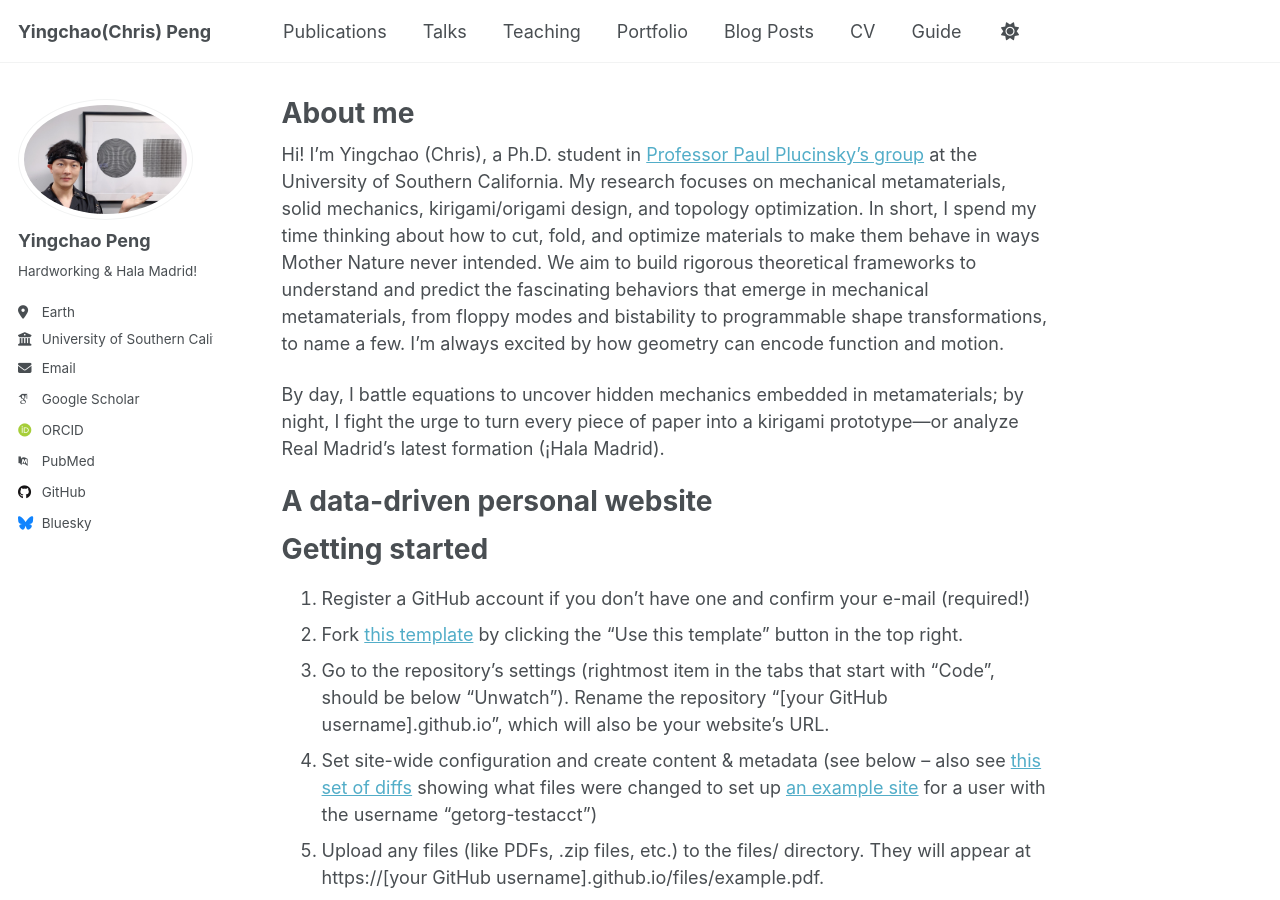
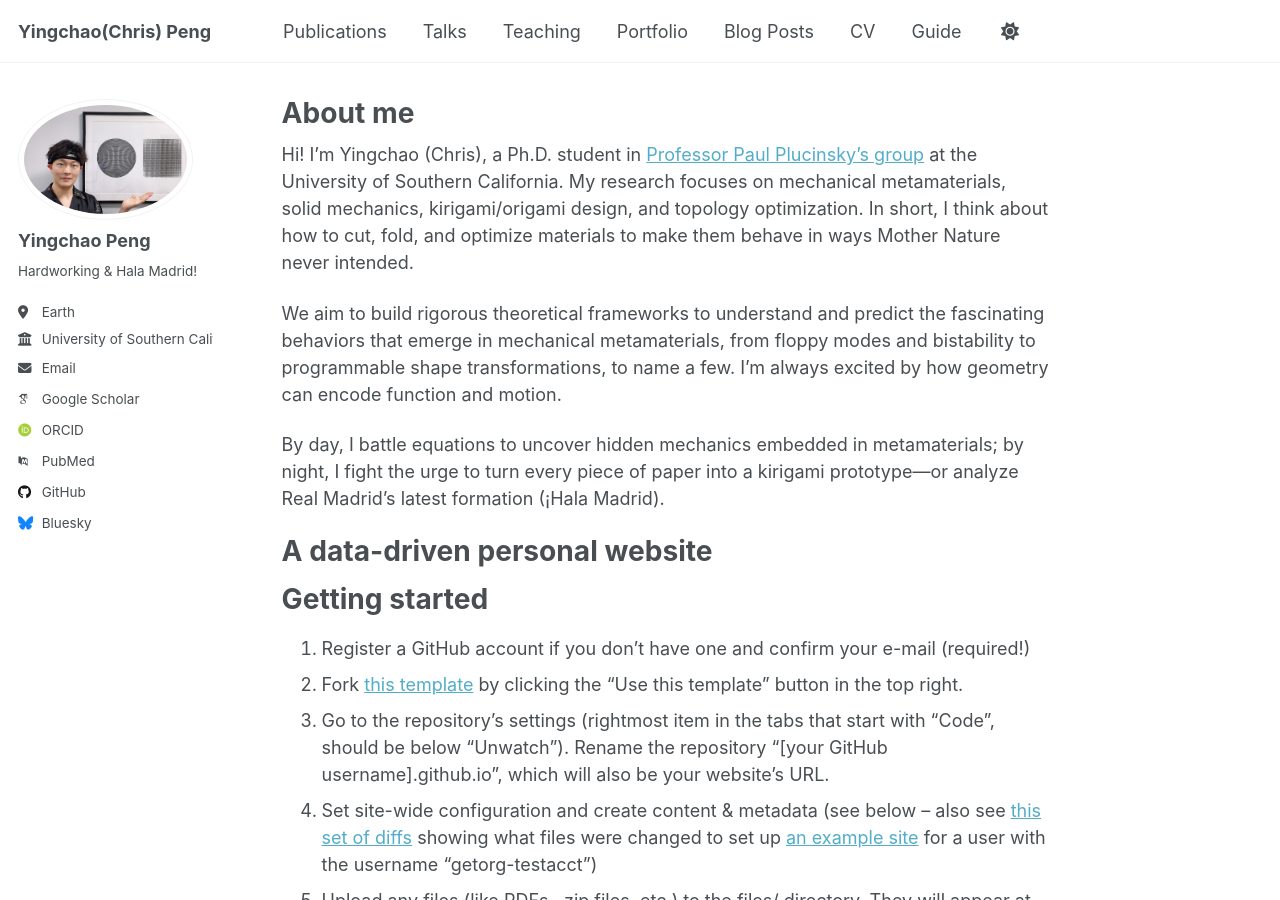
Before and after one commit to Hougeichao/Hougeichao.github.io, a Jekyll site: the page built from _pages/about.md, in a window 1280 px wide and 900 px high. Built offline with Jekyll 4.4.1, drawn with Linux system fonts in a browser that asks for light colours; some web fonts are replaced.

Commit message:
Update about.md

```diff
--- a/_pages/about.md
+++ b/_pages/about.md
@@ -7,7 +7,9 @@ redirect_from:
   - /about.html
 ---
 
-Hi! I'm Yingchao (Chris), a Ph.D. student in [Professor Paul Plucinsky's group](https://sites.usc.edu/plucinsky/) at the University of Southern California. My research focuses on mechanical metamaterials, solid mechanics, kirigami/origami design, and topology optimization. In short, I spend my time thinking about how to cut, fold, and optimize materials to make them behave in ways Mother Nature never intended. We aim to build rigorous theoretical frameworks to understand and predict the fascinating behaviors that emerge in mechanical metamaterials, from floppy modes and bistability to programmable shape transformations, to name a few. I'm always excited by how geometry can encode function and motion.
+Hi! I'm Yingchao (Chris), a Ph.D. student in [Professor Paul Plucinsky's group](https://sites.usc.edu/plucinsky/) at the University of Southern California. My research focuses on mechanical metamaterials, solid mechanics, kirigami/origami design, and topology optimization. In short, I think about how to cut, fold, and optimize materials to make them behave in ways Mother Nature never intended.
+
+We aim to build rigorous theoretical frameworks to understand and predict the fascinating behaviors that emerge in mechanical metamaterials, from floppy modes and bistability to programmable shape transformations, to name a few. I'm always excited by how geometry can encode function and motion.
 
 By day, I battle equations to uncover hidden mechanics embedded in metamaterials; by night, I fight the urge to turn every piece of paper into a kirigami prototype—or analyze Real Madrid’s latest formation (¡Hala Madrid).
 
```
